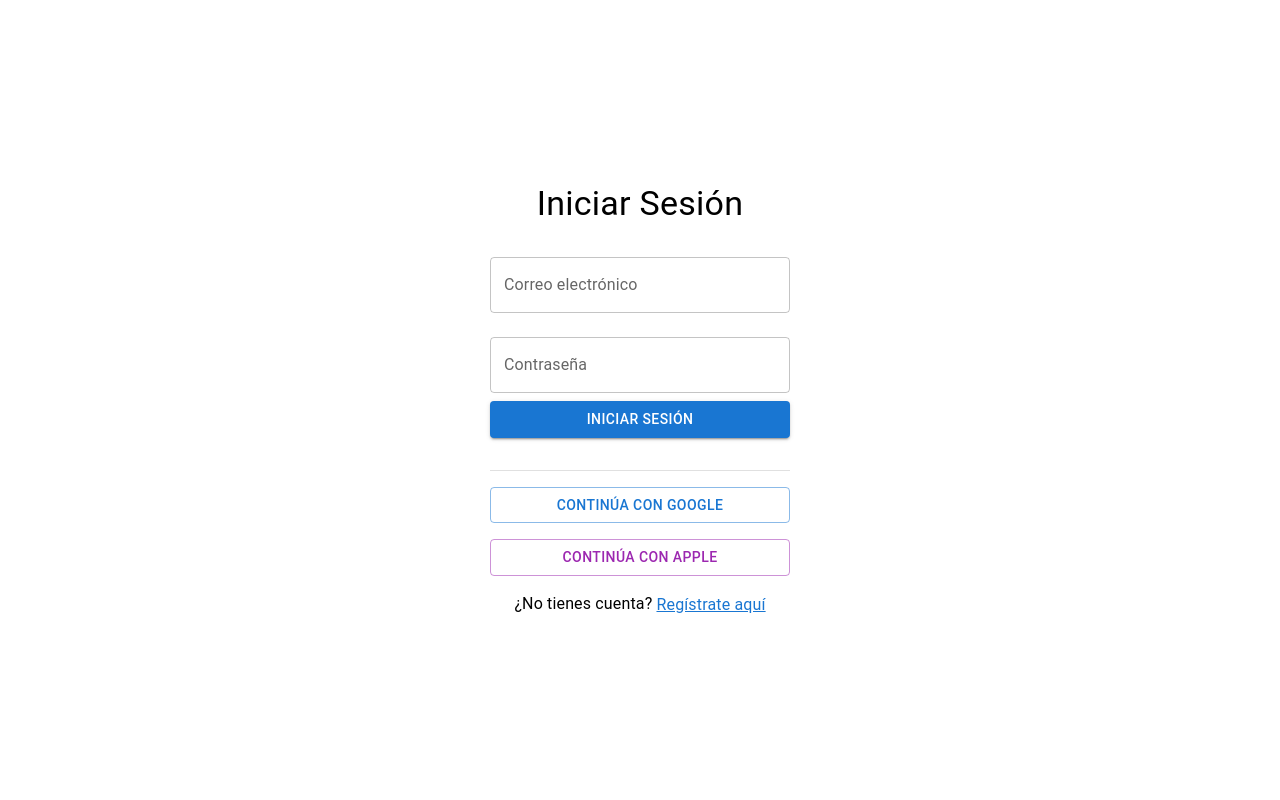
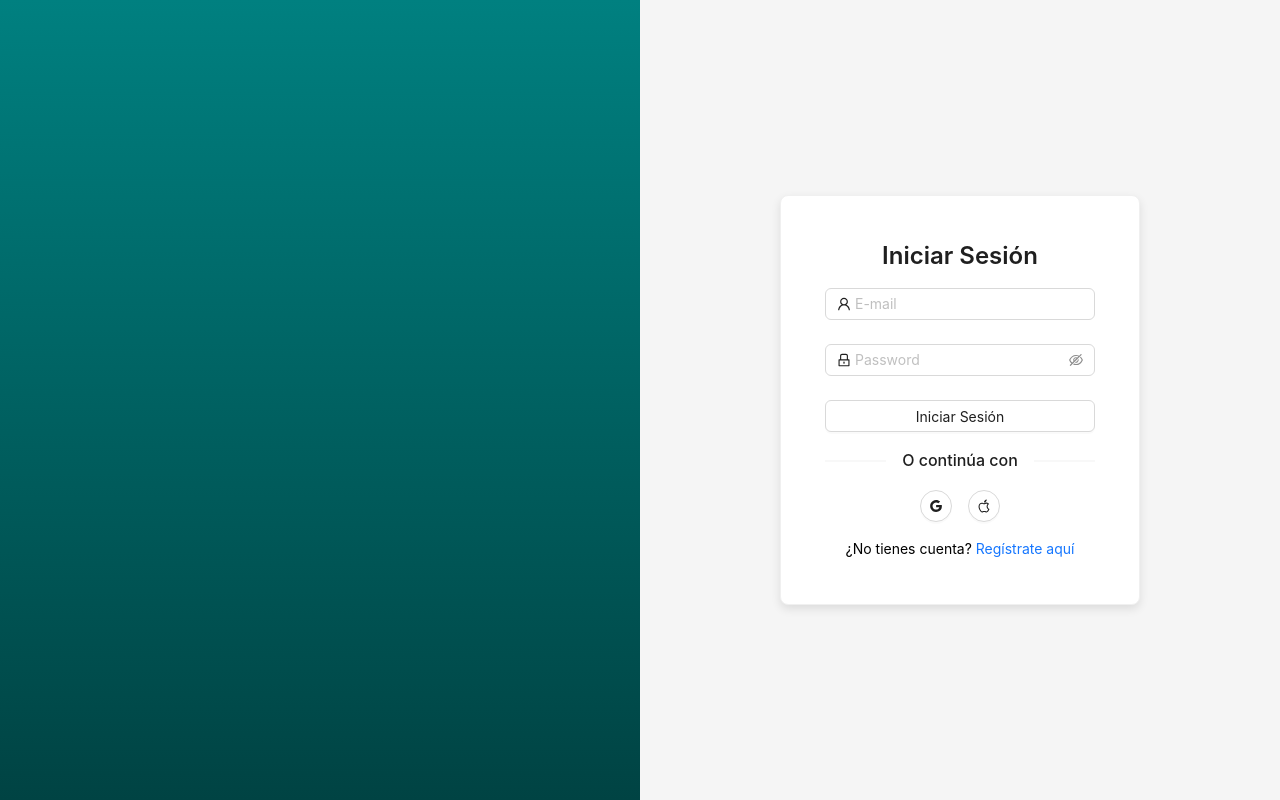
Before and after one commit to FreddyJPC/sudaroom-frontend, a React (Vite) app: page /login in a window 1280 px wide. Built offline with nearby package versions, Linux system fonts and the light colour scheme.

Commit message:
feat: register page and login page

```diff
--- a/package.json
+++ b/package.json
@@ -10,10 +10,16 @@
     "preview": "vite preview"
   },
   "dependencies": {
+    "@ant-design/icons": "^5.5.2",
     "@emotion/react": "^11.13.5",
     "@emotion/styled": "^11.13.5",
+    "@fortawesome/fontawesome-svg-core": "^6.7.2",
+    "@fortawesome/free-brands-svg-icons": "^6.7.2",
+    "@fortawesome/free-solid-svg-icons": "^6.7.2",
+    "@fortawesome/react-fontawesome": "^0.2.2",
     "@mui/icons-material": "^6.1.10",
     "@mui/material": "^6.1.10",
+    "antd": "^5.23.0",
     "axios": "^1.7.9",
     "jwt-decode": "^4.0.0",
     "react": "^18.3.1",
--- a/src/index.css
+++ b/src/index.css
@@ -12,27 +12,3 @@ h1, h2, h3, h4, h5, h6 {
   margin: 0;
   padding: 0;
 }
-
-/* Ajuste de enlaces */
-a {
-  font-weight: 500;
-  color: #646cff;
-  text-decoration: none;
-}
-a:hover {
-  color: #535bf2;
-}
-
-/* Ajuste de botones */
-button {
-  border-radius: 8px;
-  border: 1px solid transparent;
-  padding: 0.6em 1.2em;
-  font-size: 1em;
-  background-color: #007bff;
-  color: white;
-  cursor: pointer;
-}
-button:hover {
-  background-color: #0056b3;
-}
--- a/src/pages/HomePage.tsx
+++ b/src/pages/HomePage.tsx
@@ -18,8 +18,8 @@ const HomePage = () => {
     <Box
       sx={{
         minHeight: '100vh',
-        maxHeight: '50vh',
-        width: '100vw',
+        width: '100%',
+        overflowX: 'hidden',
         padding: 0,
         margin: 0,
         backgroundColor: '#f9f9f9',
@@ -31,7 +31,7 @@ const HomePage = () => {
         color="default"
         elevation={0}
         sx={{
-          maxHeight:"70px",
+          maxHeight: "70px",
           boxShadow: '0px 4px 8px rgba(0, 0, 0, 0.1)', // Sombra para profundidad
         }}
       >
--- /dev/null
+++ b/src/pages/LoginPage.css
@@ -0,0 +1,58 @@
+.login-container {
+    display: flex;
+    justify-content: center;
+    align-items: center;
+    height: 100vh;
+    background-color: #f5f5f5;
+  }
+
+  .left-section {
+    flex: 1;
+    height: 100%;
+    background: linear-gradient(to bottom, #008080, #004343);
+  }
+
+  .right-section {
+    flex: 1;
+    display: flex;
+    justify-content: center;
+    align-items: center;
+    background-color: #f5f5f5;
+  }
+
+  .login-card {
+    width: 360px;
+    padding: 20px;
+    border-radius: 8px;
+    box-shadow: 0 4px 10px rgba(0, 0, 0, 0.1);
+  }
+
+
+  .login-title {
+    text-align: center;
+    margin-bottom: 16px;
+  }
+
+
+  .login-buttons {
+    display: flex;
+    justify-content: center;
+    gap: 16px;
+    margin-top: 16px;
+  }
+
+  .register-text {
+    display: block;
+    margin-top: 16px;
+    text-align: center;
+    color: #000000;
+  }
+
+  .register-link {
+    color: #008080;
+    cursor: pointer;
+  }
+
+  .register-link:hover {
+    text-decoration: underline;
+  }
--- a/src/pages/LoginPage.tsx
+++ b/src/pages/LoginPage.tsx
@@ -1,112 +1,118 @@
-import React, { useState } from 'react';
-import { TextField, Button, Box, Typography, Link, Divider } from '@mui/material';
-import { useAuth } from '../context/AuthContext';
-import { loginService } from '../services/authService';
-import { useNavigate } from 'react-router-dom';
+import React, { useState } from "react";
+import { useNavigate } from "react-router-dom";
+import { useAuth } from "../context/AuthContext";
+import { loginService } from "../services/authService";
+import { Button, Card, Form, Input, Typography, Divider, message } from "antd";
+import {
+  UserOutlined,
+  LockOutlined,
+  GoogleOutlined,
+  AppleOutlined,
+} from "@ant-design/icons";
+import "./LoginPage.css";
+
+const { Title, Text, Link } = Typography;
 
 const LoginPage: React.FC = () => {
   const { login } = useAuth();
   const navigate = useNavigate();
-  const [email, setEmail] = useState('');
-  const [password, setPassword] = useState('');
-  const [error, setError] = useState<string | null>(null);
+  const [loading, setLoading] = useState(false);
 
-  const handleSubmit = async (e: React.FormEvent) => {
-    e.preventDefault();
+  const onFinish = async (values: { email: string; password: string }) => {
+    setLoading(true);
     try {
-      const { token } = await loginService(email, password);
+      const { token } = await loginService(values.email, values.password);
       login(token);
-      navigate('/dashboard');
-    } catch (err: any) {
-      setError(err.response?.data?.message || 'Error al iniciar sesión');
+      navigate("/dashboard");
+      message.success("Inicio de sesión exitoso");
+    } catch (error: any) {
+      message.error(error.response?.data?.message || "Error al iniciar sesión");
+    } finally {
+      setLoading(false);
     }
   };
 
   return (
-    <Box display="flex" minHeight="100vh" width="100%" >
-      {/* Sección izquierda */}
-      {/* <Box
-        flex={1}
-        bgcolor="green"
-        display="flex"
-        flexDirection="column"
-        justifyContent="center"
-        alignItems="center"
-        p={4}
-        color="white"
+    <div className="login-container">
+      <div className="left-section"></div>
+
+      <div className="right-section">
+        <Card className="login-card" bordered>
+
+          <div className="login-title">
+            <Title level={3}>Iniciar Sesión</Title>
+          </div>
+
+
+          <Form
+            name="login"
+            layout="vertical"
+            onFinish={onFinish}
+            requiredMark={false}
           >
-        <Typography variant="h3" mb={2}>
-          Únete a nuestra comunidad
-        </Typography>
-        <Typography variant="body1" maxWidth="300px" textAlign="center">
-          Aprende y mejora tus habilidades con nosotros. ¡Es rápido y fácil!
-        </Typography>
-      </Box> */}
 
-      {/* Sección derecha */}
-      <Box
-        flex={1}
-        display="flex"
-        flexDirection="column"
-        justifyContent="center"
-        alignItems="center"
-        p={4}
-        bgcolor="white"
+            <Form.Item
+              name="email"
+              rules={[
+                {
+                  required: true,
+                  message: "Por favor, ingresa tu correo electrónico",
+                },
+                {
+                  type: "email",
+                  message: "Ingresa un correo electrónico válido",
+                },
+              ]}
             >
-        <Typography variant="h4" mb={2}>
-          Iniciar Sesión
-        </Typography>
-        {error && (
-          <Typography color="error" mb={2}>
-            {error}
-          </Typography>
-        )}
-        <form onSubmit={handleSubmit} style={{ width: '100%', maxWidth: '300px' }}>
-          <TextField
-            label="Correo electrónico"
-            type="email"
-            fullWidth
-            margin="normal"
-            value={email}
-            onChange={(e) => setEmail(e.target.value)}
+              <Input placeholder="E-mail" prefix={<UserOutlined />} />
+            </Form.Item>
+
+
+            <Form.Item
+              name="password"
+              rules={[
+                { required: true, message: "Por favor, ingresa tu contraseña" },
+              ]}
+            >
+              <Input.Password
+                placeholder="Password"
+                prefix={<LockOutlined />}
               />
-          <TextField
-            label="Contraseña"
-            type="password"
-            fullWidth
-            margin="normal"
-            value={password}
-            onChange={(e) => setPassword(e.target.value)}
-          />
-          <Button type="submit" variant="contained" color="primary" fullWidth sx={{ mb: 2 }}>
+            </Form.Item>
+
+
+            <Button
+              className="primary"
+              htmlType="submit"
+              block
+              loading={loading}
+            >
               Iniciar Sesión
             </Button>
-
-          <Divider sx={{ width: '100%', maxWidth: '300px', my: 2 }} />
-
-        <Button variant="outlined" color="primary" fullWidth sx={{ mb: 2 }}>
-          Continúa con Google
-        </Button>
-        <Button variant="outlined" color="secondary" fullWidth>
-          Continúa con Apple
-        </Button>
-
-        </form>
+          </Form>
 
 
+          <Divider>O continúa con</Divider>
 
-        <Typography mt={2}>
-          ¿No tienes cuenta?{' '}
+
+          <div className="login-buttons">
+            <Button shape="circle" icon={<GoogleOutlined />} />
+            <Button shape="circle" icon={<AppleOutlined />} />
+          </div>
+
+
+          <Text className="register-text">
+            ¿No tienes cuenta?{" "}
             <Link
-            component="button"
-            onClick={() => navigate('/register')}
-            sx={{ cursor: 'pointer', textDecoration: 'underline' }}
+              onClick={() => navigate("/register")}
+              className="register-link"
             >
               Regístrate aquí
             </Link>
-        </Typography>
-      </Box>
-    </Box>
+          </Text>
+        </Card>
+      </div>
+    </div>
   );
 };
 
--- /dev/null
+++ b/src/pages/RegisterPage.css
@@ -0,0 +1,36 @@
+.register-container {
+    display: flex;
+    justify-content: center;
+    align-items: center;
+    height: 100vh;
+    background-color: #f5f5f5;
+  }
+
+  .register-card {
+    width: 360px;
+    padding: 20px;
+    border-radius: 8px;
+    box-shadow: 0 4px 10px rgba(0, 0, 0, 0.1);
+  }
+
+  .register-buttons {
+    display: flex;
+    justify-content: center;
+    gap: 16px;
+    margin-top: 16px;
+  }
+
+  .login-text {
+    margin-top: 16px;
+    text-align: center;
+    color: #000;
+  }
+
+  .login-link {
+    color: #1890ff;
+    cursor: pointer;
+  }
+
+  .login-link:hover {
+    text-decoration: underline;
+  }
--- a/src/pages/RegisterPage.tsx
+++ b/src/pages/RegisterPage.tsx
@@ -1,93 +1,147 @@
-import React, { useState } from 'react';
-import { TextField, Button, Box, Typography, MenuItem } from '@mui/material';
-import { registerService } from '../services/authService';
-import { useNavigate } from 'react-router-dom';
+import React, { useState } from "react";
+import {
+  Card,
+  Form,
+  Input,
+  Button,
+  Typography,
+  Divider,
+  message,
+  Select,
+} from "antd";
+import {
+  UserOutlined,
+  MailOutlined,
+  LockOutlined,
+  EyeInvisibleOutlined,
+  EyeTwoTone,
+  GoogleOutlined,
+  AppleOutlined,
+} from "@ant-design/icons";
+import { registerService } from "../services/authService";
+import { useNavigate } from "react-router-dom";
+import "./RegisterPage.css";
+
+const { Title, Text, Link } = Typography;
 
 const RegisterPage: React.FC = () => {
   const navigate = useNavigate();
-  const [nombre, setNombre] = useState('');
-  const [correo, setCorreo] = useState('');
-  const [contraseña, setContraseña] = useState('');
-  const [rol, setRol] = useState('');
-  const [error, setError] = useState<string | null>(null);
+  const [loading, setLoading] = useState(false);
 
-  const handleSubmit = async (e: React.FormEvent) => {
-    e.preventDefault();
+  const onFinish = async (values: {
+    nombre: string;
+    correo: string;
+    contraseña: string;
+    rol: string;
+  }) => {
+    setLoading(true);
     try {
-      await registerService(nombre, correo, contraseña, rol);
-      alert('Usuario registrado con éxito.');
-      navigate('/login'); // Redirige al login tras registrarse
-    } catch (err: any) {
-      setError(err.response?.data?.message || 'Error al registrar usuario');
+      const response = await registerService(
+        values.nombre,
+        values.correo,
+        values.contraseña,
+        values.rol
+      );
+      message.success(response.message || "Usuario registrado con éxito.");
+      navigate("/login");
+    } catch (error: any) {
+      message.error(
+        error.response?.data?.message || "Error al registrar usuario."
+      );
+    } finally {
+      setLoading(false);
     }
   };
 
   return (
-    <Box
-      display="flex"
-      flexDirection="column"
-      justifyContent="center"
-      alignItems="center"
-      minHeight="100vh"
+    <div className="register-container">
+      <Card
+        className="register-card"
+        title={<Title level={3}>Crear una Cuenta</Title>}
+        bordered
       >
-      <Typography variant="h4" mb={2}>
-        Registrarse
-      </Typography>
-      {error && (
-        <Typography color="error" mb={2}>
-          {error}
-        </Typography>
-      )}
-      <form onSubmit={handleSubmit} style={{ width: '300px' }}>
-        <TextField
+        <Form
+          name="register"
+          layout="vertical"
+          onFinish={onFinish}
+          requiredMark={false}
+        >
+          <Form.Item
             label="Nombre"
-          fullWidth
-          margin="normal"
-          value={nombre}
-          onChange={(e) => setNombre(e.target.value)}
+            name="nombre"
+            rules={[
+              {
+                required: true,
+                message: "Por favor, ingresa tu nombre completo.",
+              },
+            ]}
+          >
+            <Input placeholder="Nombre completo" prefix={<UserOutlined />} />
+          </Form.Item>
+
+          <Form.Item
+            label="Correo"
+            name="correo"
+            rules={[
+              {
+                required: true,
+                message: "Por favor, ingresa tu correo electrónico.",
+              },
+              { type: "email", message: "Ingresa un correo válido." },
+            ]}
+          >
+            <Input placeholder="ejemplo@correo.com" prefix={<MailOutlined />} />
+          </Form.Item>
+
+          <Form.Item
+            label="Contraseña"
+            name="contraseña"
+            rules={[
+              { required: true, message: "Por favor, ingresa tu contraseña." },
+            ]}
+          >
+            <Input.Password
+              placeholder="••••••••"
+              prefix={<LockOutlined />}
+              iconRender={(visible) =>
+                visible ? <EyeTwoTone /> : <EyeInvisibleOutlined />
+              }
             />
-        <TextField
-          label="Correo"
-          type="email"
-          fullWidth
-          margin="normal"
-          value={correo}
-          onChange={(e) => setCorreo(e.target.value)}
-        />
-        <TextField
-          label="Contraseña"
-          type="password"
-          fullWidth
-          margin="normal"
-          value={contraseña}
-          onChange={(e) => setContraseña(e.target.value)}
-        />
-        <TextField
-          select
+          </Form.Item>
+
+          <Form.Item
             label="Rol"
-          fullWidth
-          margin="normal"
-          value={rol}
-          onChange={(e) => setRol(e.target.value)}
+            name="rol"
+            rules={[
+              { required: true, message: "Por favor, selecciona un rol." },
+            ]}
           >
-          <MenuItem value="estudiante">Estudiante</MenuItem>
-          <MenuItem value="profesor">Profesor</MenuItem>
+            <Select placeholder="Selecciona tu rol">
+              <Select.Option value="estudiante">Estudiante</Select.Option>
+              <Select.Option value="profesor">Profesor</Select.Option>
+            </Select>
+          </Form.Item>
 
-        </TextField>
-        <Button type="submit" variant="contained" color="primary" fullWidth>
+          <Button type="primary" htmlType="submit" block loading={loading}>
             Registrarse
           </Button>
-        <Button
-          variant="text"
-          color="secondary"
-          fullWidth
-          onClick={() => navigate('/login')}
-          sx={{ mt: 2 }}
-        >
-          Ya tengo una cuenta
-        </Button>
-      </form>
-    </Box>
+        </Form>
+
+        <Divider>O regístrate con</Divider>
+
+        <div className="register-buttons">
+          <Button shape="circle" icon={<GoogleOutlined />} />
+          <Button shape="circle" icon={<AppleOutlined />} />
+        </div>
+
+        <Text className="login-text">
+          ¿Ya tienes una cuenta?{" "}
+          <Link onClick={() => navigate("/login")} className="login-link">
+            Inicia sesión aquí
+          </Link>
+        </Text>
+      </Card>
+    </div>
   );
 };
 
```
Also changed, not shown: src/routes.tsx (+15 -14 lines), src/services/authService.ts (+19 -3 lines), 1 other file (tests, documents, lock files or other folders). Lines whose indentation alone changed are shown as unchanged.
